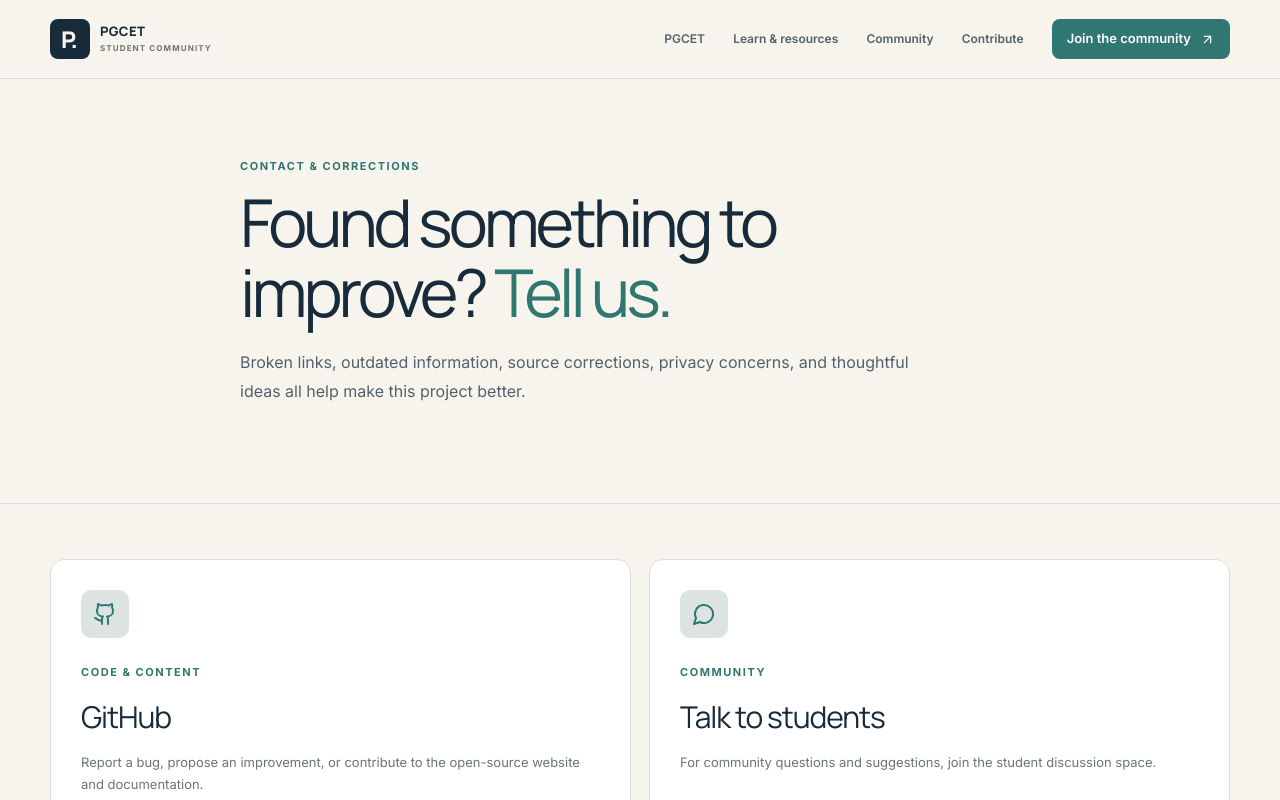
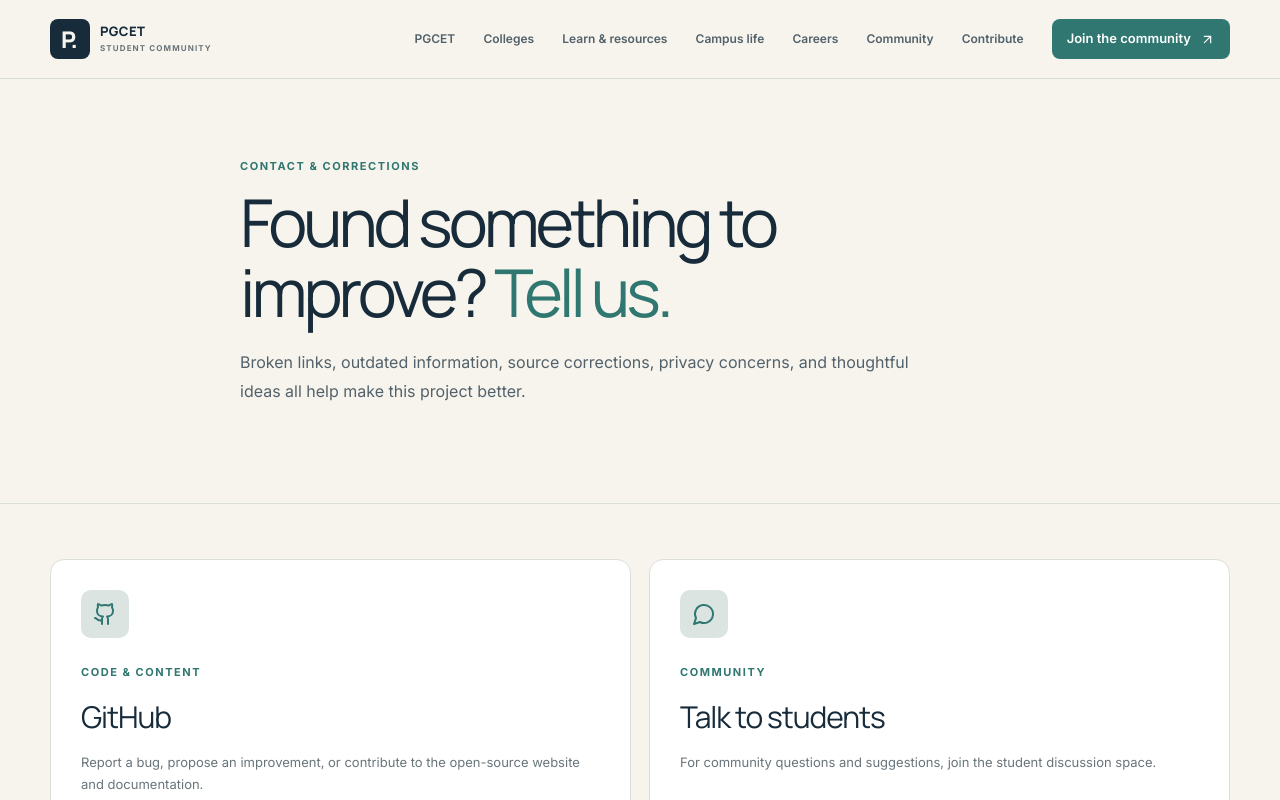
Before and after one commit to Rjiv07/pgcet-student-community, a React (Vite) app: page /contact in a window 1280 px wide. Shown: the top 800 px of the page. Built offline with nearby package versions, Linux system fonts and the light colour scheme.

Commit message:
feat: expand navigation and routes for src/content/site.ts

```diff
--- a/src/content/site.ts
+++ b/src/content/site.ts
@@ -2,17 +2,20 @@ export const site = {
   name: 'PGCET Student Community',
   shortName: 'PGCET',
   tagline: 'Your next chapter starts here.',
-  description:
-    'Prepare for PGCET, find your people, share resources, build projects, and get ready for what comes next.',
+  description: 'Prepare for PGCET, find your people, share resources, build projects, and get ready for what comes next.',
   community: {
     reddit: 'https://www.reddit.com/r/PGCET/',
     telegram: 'https://t.me/PGCETStudents',
+    github: 'https://github.com/Rjiv07/pgcet-student-community',
   },
 };
 
 export const navigation = [
   { label: 'PGCET', href: '/pgcet' },
+  { label: 'Colleges', href: '/colleges' },
   { label: 'Learn & resources', href: '/learn' },
+  { label: 'Campus life', href: '/campus-life' },
+  { label: 'Careers', href: '/careers' },
   { label: 'Community', href: '/community' },
   { label: 'Contribute', href: '/contribute' },
 ] as const;
```
